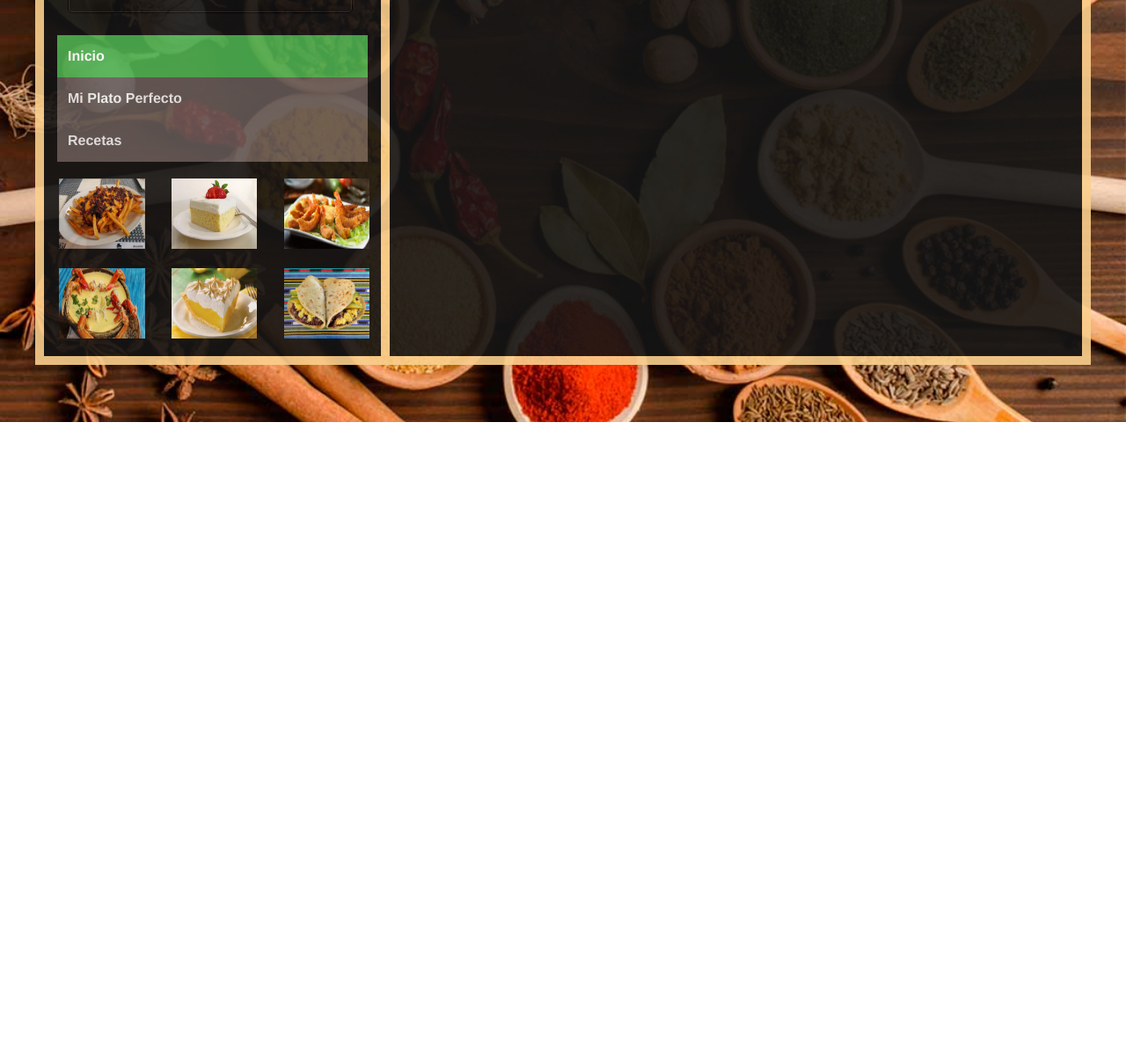
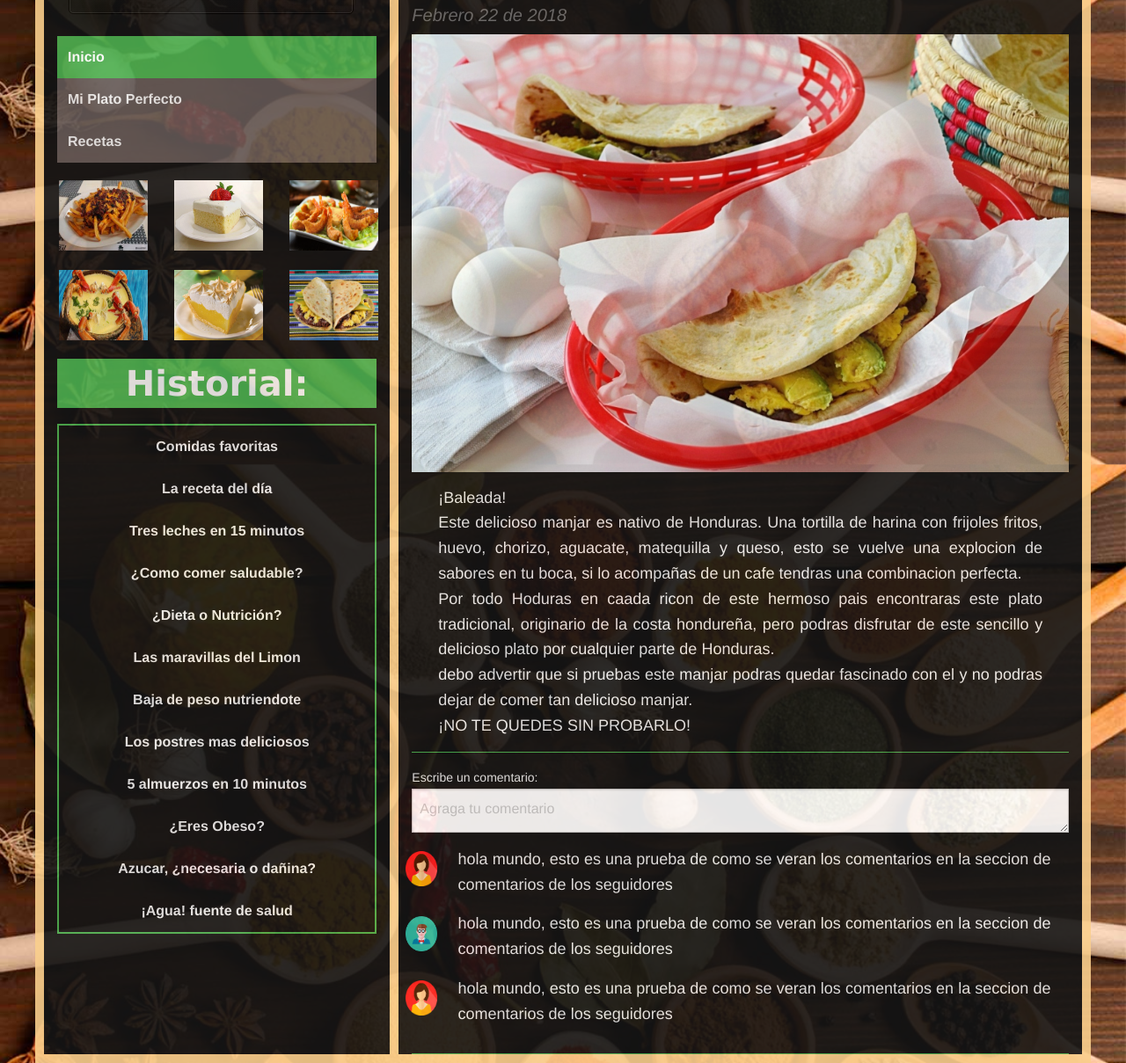
Before and after one commit to donjoad/gastronomia, a plain HTML site: page index.html in a window 1280 px wide. Shown: the part 320-1529 px from the top of the page at 88% size. Before the commit the page ends 800 px from the top, so only its background shows below. Drawn offline with Linux system fonts and the light colour scheme.

Commit message:
segundo commit blog de gastronomia

```diff
--- a/css/estilos.css
+++ b/css/estilos.css
@@ -1,8 +1,7 @@
 body{
 	background: url(../imagenes/fondo.jpg);
 	background-attachment: scroll;
-  	background-repeat: no-repeat;
- 	background-size: cover;
+  	background-size: cover;
  	padding-top: 2%;
 
 }
@@ -229,6 +228,7 @@ ie .webdesigntuts-workshop input {
 
 .vertical-menu a:hover {
     background-color: #ccc;
+    color: #4CAF50;
 }
 
 .vertical-menu a.active {
@@ -248,3 +248,60 @@ ie .webdesigntuts-workshop input {
 	padding: 4px;
     box-shadow: 5px 5px 5px #eee;
 }
+
+.vertical-menu2 {
+    width: 100%;
+    margin-top: 5%;
+    margin-bottom: 5%;
+}
+
+.vertical-menu2 a {
+    background-color: #151515;
+    color: #eee;
+    display: block;
+    padding: 12px;
+    text-decoration: none;
+    font-weight: bold;
+    text-align: center;
+    border-right: 2px solid #4CAF50;
+    border-left: 2px solid #4CAF50;
+
+}
+
+.vertical-menu2 a:hover {
+    background-color: #ccc;
+    color: #4CAF50;
+    border-right: 5px solid #151515;
+    border-left: 5px solid #151515;
+}
+.histo{
+	color: #eee;
+	background:#4CAF50;
+	text-align: center;
+	font-family: verdana;
+	font-weight: bold;
+}
+#contenido{
+	color: #eee;
+	text-align: justify;
+	padding-top: 2%;
+	padding-left: 4%;
+	padding-right: 4%;
+	padding-bottom: 2%;
+	font-size: 18px;
+	border-bottom: 1px solid #4CAF50;
+}
+#avatar{
+	width: 98%;
+    height: 40px;
+    margin-left: 20%;
+    margin-top: 15%;
+}
+.comentarios{
+	color: #eee;
+	font-size: 18px;
+	text-align: justify;
+	margin-right: 5%;
+
+
+}
--- a/index.html
+++ b/index.html
@@ -12,7 +12,7 @@
   <body>
 
     <div class="row" style="border: 10px solid #FACF8D; background-color: #3FBF3F; opacity: 0.9;">
-      <div class="small-12 medium-10 large-4 column" style="border-right: 10px solid #FACF8D;">
+      <div class="small-12 medium-10 large-4 column" >
           <div class="row" >
              <h1 id="titulo" >LA BUENA COMIDA</h1>
           </div>
@@ -26,7 +26,7 @@
     </div>
 
    <div class="row" style="background-color: #151515; opacity: 0.9; border-right: 10px solid #FACF8D;border-left: 10px solid #FACF8D;border-bottom:10px solid #FACF8D;">
-      <div class="small-12 medium-10 large-4 column" style="border-right: 10px solid #FACF8D;">
+      <div class="small-12 medium-10 large-4 column">
           <div class="row">
             <section class="webdesigntuts-workshop">
               <form action="" method="">
@@ -62,9 +62,61 @@
                 <img src="imagenes/favorito6.jpg" id="favorito">
             </div>
           </div>
+          <h2 class="histo">Historial:</h2>
+          <div class="vertical-menu2">
+              <a href="#" style="border-top: 2px solid #4CAF50;">Comidas favoritas</a>
+              <a href="#">La receta del día</a>
+              <a href="#">Tres leches en 15 minutos</a>
+              <a href="#">¿Como comer saludable?</a>
+              <a href="#">¿Dieta o Nutrición?</a>
+              <a href="#">Las maravillas del Limon</a>
+              <a href="#">Baja de peso nutriendote</a>
+              <a href="#">Los postres mas deliciosos</a>
+              <a href="#">5 almuerzos en 10 minutos</a>
+              <a href="#">¿Eres Obeso?</a>
+              <a href="#">Azucar, ¿necesaria o dañina?</a>
+              <a href="#" style="border-bottom: 2px solid #4CAF50;">¡Agua! fuente de salud</a>
+          </div>
       </div>
-      <div class="small-0 medium-2 large-8 column">
-
+      <div class="small-0 medium-2 large-8 column" style="border-left: 10px solid #FACF8D;">
+        <div>
+          <h2 style="color: #eee; padding-top:2%; ">La Baleada Perfecta ¡Manjar Hondureño!</h2>
+          <h5 style="color: #6E6E6E; font-style: oblique;">Febrero 22 de 2018</h5>
+          <img src="imagenes/tema1.jpg" id="principal">
+          <p id="contenido">¡Baleada!<br> Este delicioso manjar es nativo de Honduras. Una tortilla de harina con frijoles fritos, huevo, chorizo, aguacate, matequilla y queso, esto se vuelve una explocion de sabores en tu boca, si lo acompañas de un cafe tendras una combinacion perfecta.<br> Por todo Hoduras en caada ricon de este hermoso pais encontraras este plato tradicional, originario de la costa hondureña, pero podras disfrutar de este sencillo y delicioso plato por cualquier parte de Honduras.<br> debo advertir que si pruebas este manjar podras quedar fascinado con el y no podras dejar de comer tan delicioso manjar.<br> ¡NO TE QUEDES SIN PROBARLO! </p>
+        </div>
+        <form style="border-bottom: 1px solid #4CAF50; padding-bottom: 2%;">
+          <div class="row">
+            <div class="large-12 columns">
+              <label style="color: #eee;">Escribe un comentario:
+                <textarea placeholder="Agraga tu comentario"></textarea>
+              </label>
+            </div>
+        </form>
+        <div class="row" >
+          <div class="small-1 medium-1 large-1 column">
+            <img src="imagenes/mujer.png" id="avatar">
+          </div>
+          <div class="small-11 medium-11 large-11 column">
+            <p class="comentarios">hola mundo, esto es una prueba de como se veran los comentarios en la seccion de comentarios de los seguidores </p>
+          </div>
+        </div>
+        <div class="row">
+          <div class="small-1 medium-1 large-1 column" >
+            <img src="imagenes/hombre.png" id="avatar">
+          </div>
+          <div class="small-11 medium-11 large-11 column">
+            <p class="comentarios">hola mundo, esto es una prueba de como se veran los comentarios en la seccion de comentarios de los seguidores </p>
+          </div>
+        </div>
+        <div class="row">
+          <div class="small-1 medium-1 large-1 column" >
+            <img src="imagenes/mujer.png" id="avatar">
+          </div>
+          <div class="small-11 medium-11 large-11 column">
+            <p class="comentarios">hola mundo, esto es una prueba de como se veran los comentarios en la seccion de comentarios de los seguidores </p>
+          </div>
+        </div>
       </div>
     </div>
     <script src="js/vendor/jquery.js"></script>
```
Also changed, not shown: imagenes/hombre.png (added), imagenes/mujer.png (added), imagenes/tema1.jpg (added), 1 other file.
